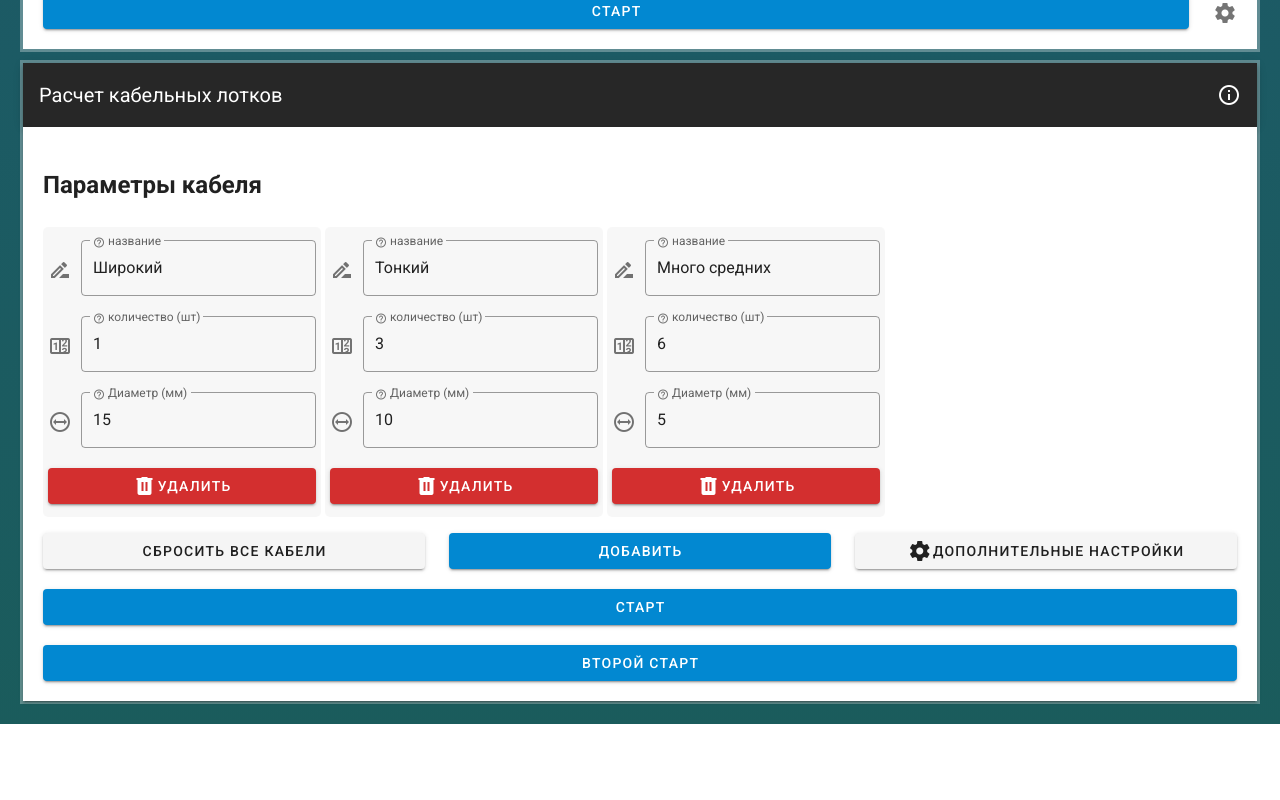
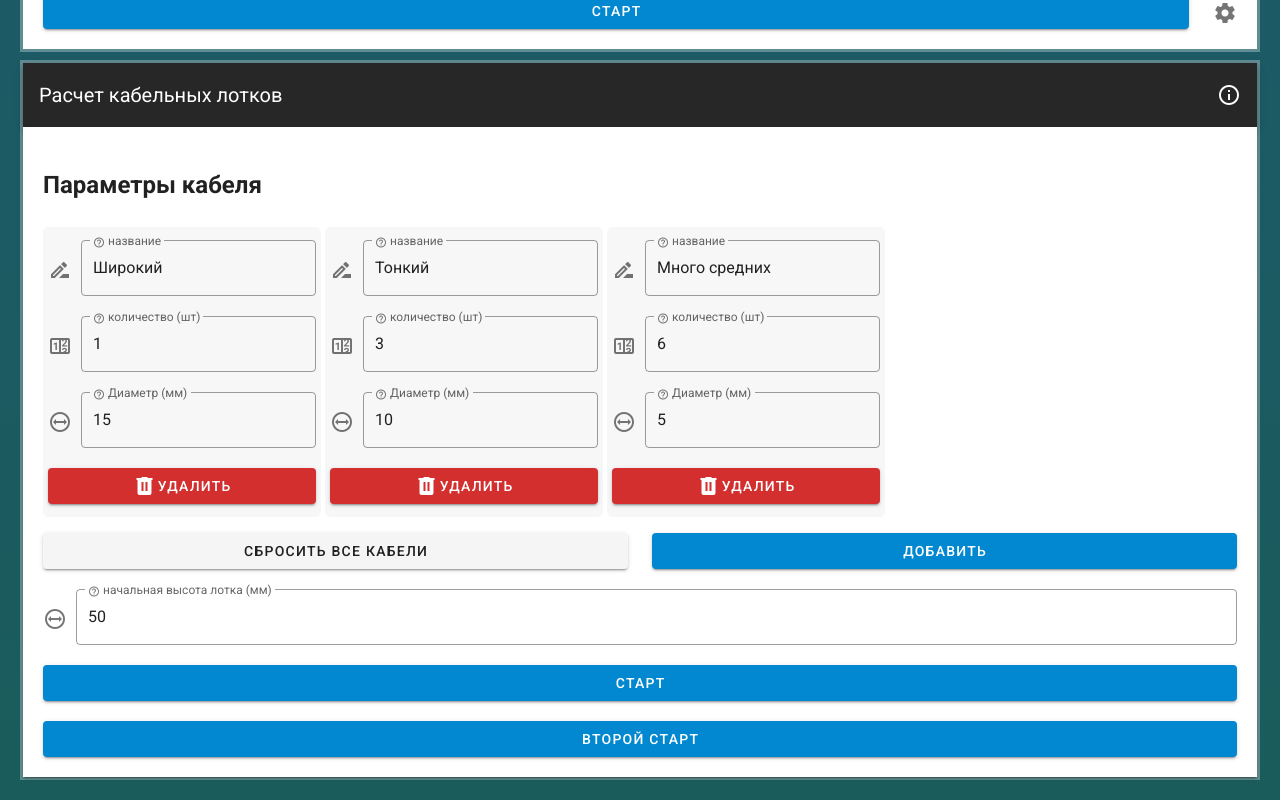
Before and after one commit to Axm749/SHD_Vue, a Vue app: page / in a window 1280 px wide. Shown: the part 2609-3409 px from the top of the page. Before the commit the page ends 3333 px from the top, so only its background shows below. Built offline with nearby package versions, Linux system fonts and the light colour scheme.

Commit message:
мелочи

```diff
--- a/src/components/lotok.vue
+++ b/src/components/lotok.vue
@@ -89,8 +89,6 @@
 					<v-icon>mdi-trash-can</v-icon>  удалить
 				</v-btn>
 			</div>
-
-
         </div>
 
         <v-row class="mt-1">
@@ -112,7 +110,7 @@
                     width="100%"
                 >добавить</v-btn>
             </v-col>
-            <v-col>
+            <!-- <v-col>
                 <v-btn
                     color=""
                     @click="cable_reset"
@@ -121,7 +119,7 @@
                     <v-icon>mdi-cog</v-icon>
                     Дополнительные настройки
                 </v-btn>
-            </v-col>
+            </v-col> -->
 
 
 
@@ -129,12 +127,25 @@
 
 
 
-
-
-
-
-
-
+		<v-text-field
+			v-model="default_height"
+			type="number"
+			required
+			outlined
+			clearable
+			prepend-icon="mdi-diameter-outline"
+			label="начальная высота лотка (мм)"
+			:rules="rule"
+			hide-details="auto"
+			class="mt-5"
+		>
+			<template v-slot:label>
+			<toolbarInfo
+				title="начальная высота лотка (мм)"
+				desc = "высота, ниже которой лоток не предлагается."
+			/>
+			</template>
+		</v-text-field>
 		<v-btn
 			@click="start"
 			color="primary"
@@ -214,8 +225,8 @@ export default{
         ],
         defaultCableParam: [
             {id: 0, title: `Широкий`, count: 1, diameter: 15},
-            {id: 1, title: `Тонкий`, count: 1, diameter: 5},
-            {id: 2, title: `Много средних`, count: 7, diameter: 7}
+	        {id: 1, title: `Тонкий`, count: 3, diameter: 10},
+	        {id: 2, title: `Много средних`, count: 6, diameter: 5}
         ],
         LotokDefault: [
             {lenght: 500,height: 30},
@@ -230,7 +241,8 @@ export default{
 			Lotok_Visota: 0,
             Lotok_Shirota: 0
         },
-        gap_reserve: 5, //в миллиметрах
+        gap_reserve: 5, 	//в миллиметрах
+		default_height: 50,	//в миллиметрах
         started: false,  //Параметр, отвечающий за вывод результатов работы электропитания после нажатия "Старт"
         rule: [
             value => !!value || 'Необходимо заполнить это поле.',
@@ -279,7 +291,7 @@ export default{
 	methods:{
 		start(){
 			this.started = true
-			var max_height = 0
+			var max_height = this.default_height
 			var length = 0
 			var perfectS = 0
 			this.answer.Lotok_Visota = 0
@@ -617,11 +629,11 @@ export default{
 		cable_reset: function(){
 			this.cableParam = [
 				{id: 0, title: `Широкий`, count: 1, diameter: 15},
-				{id: 1, title: `Тонкий`, count: 1, diameter: 5},
-				{id: 2, title: `Много средних`, count: 7, diameter: 7}
+				{id: 1, title: `Несколько средних`, count: 3, diameter: 10},
+				{id: 2, title: `Много тонких`, count: 6, diameter: 5}
 			]
 			// По сути это костыль, лучше как-то отменить мутацию defaultcableParam от изменения cableParam
-			console.log("Hiihihihihihiii!!!11")
+			// console.log("Hiihihihihihiii!!!11")
 		},
 
 		// расчет площади для массива кабелей
```
Lines whose indentation alone changed are shown as unchanged.
